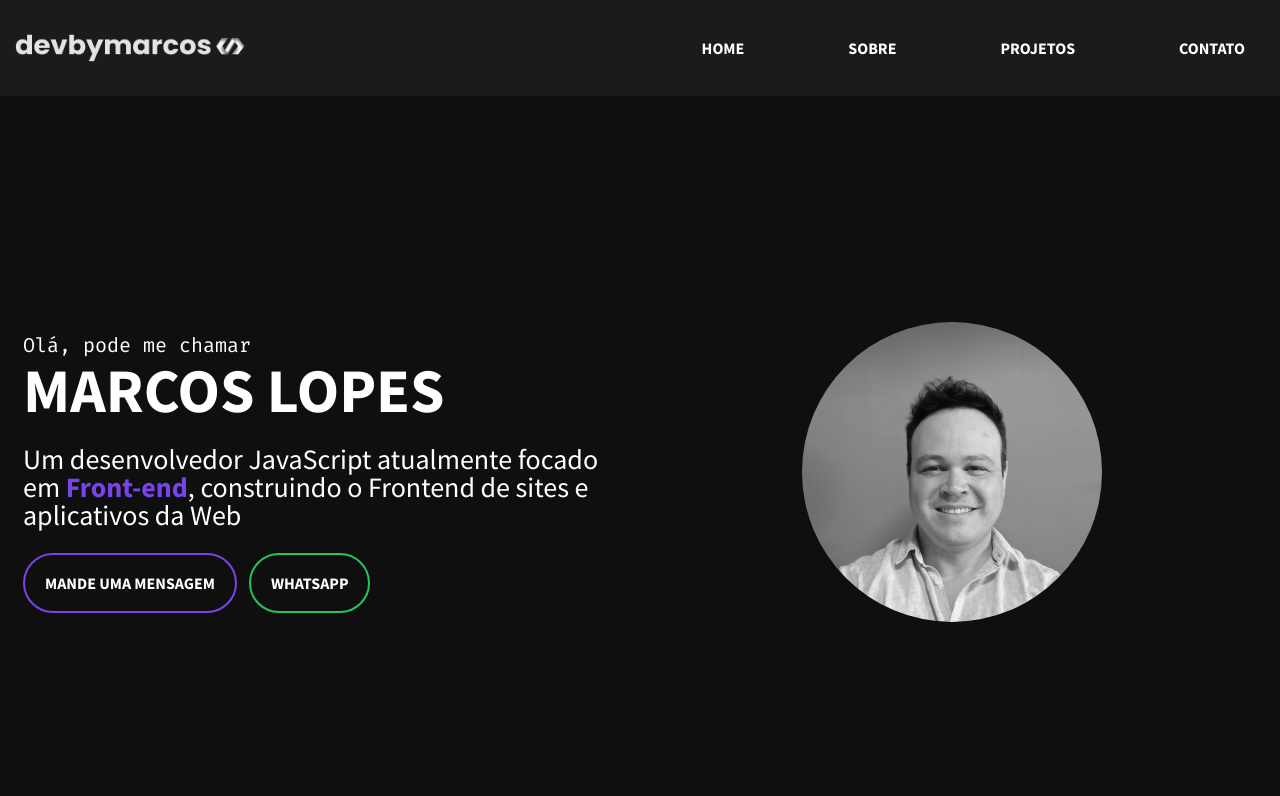
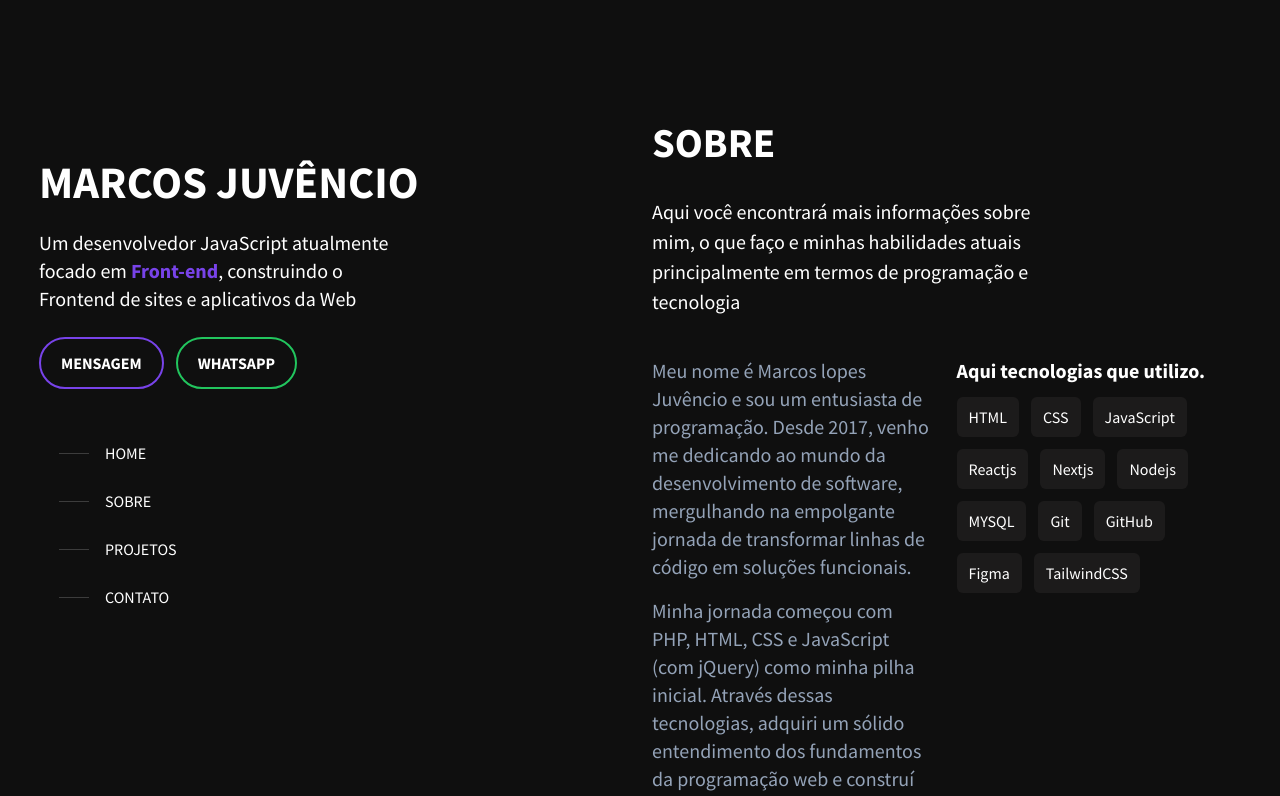
Before and after one commit to devbymarcos/marcoslopes.dev, a Next.js app: page / in a window 1280 px wide. Shown: the top 796 px of the page. Built offline with nearby package versions, Linux system fonts and the light colour scheme.

Commit message:
style: v2 - layout em duas colunas home fixa, conteúdo no lado direito.

```diff
--- a/app/home/Home.js
+++ b/app/home/Home.js
@@ -1,22 +1,20 @@
 import { source, fira_mono } from "@/app/fonts";
 import Link from "next/link";
 import Image from "next/image";
+import Nav from "@/components/menu/Nav";
 
 export default function Home() {
   return (
     <>
-      <section className=" container px-2 gap-3 pt-36 items-center   h-screen grid grid-cols-1 md:grid-cols-2 ">
+      <section className=" fixed w-[400px]  px-2 gap-3 pt-40  ">
         <div className="  ">
-          <p className={`text-white  text-xl ${fira_mono.className}`}>
-            Olá, pode me chamar
-          </p>
           <h1
-            className={`text-white text-5xl md:text-[62px] font-black uppercase  ${source.className}`}
+            className={`text-white text-5xl md:text-[45px] font-black uppercase  ${source.className}`}
           >
-            Marcos lopes
+            Marcos Juvêncio
           </h1>
           <p
-            className={`${source.className} text-white text-xl md:text-[28px]   my-6 leading-7`}
+            className={`${source.className} text-white text-xl md:text-[20px]   my-6 leading-7`}
           >
             Um desenvolvedor JavaScript atualmente focado em{" "}
             <span className="text-color-purple font-bold  ">Front-end</span>,
@@ -24,28 +22,21 @@ export default function Home() {
           </p>
           <div className="flex gap-3 items-center ">
             <Link
-              className="px-5 py-4 text-md border-2 transition-all inline-block border-color-purple rounded-full font-bold text-white hover:bg-color-purple uppercase"
+              className="px-5 py-3 text-md border-2 transition-all inline-block border-color-purple rounded-full font-bold text-white hover:bg-color-purple uppercase"
               href="/#contato"
             >
-              Mande uma mensagem
+              Mensagem
             </Link>
             <a
               target="_blank"
-              className="px-5 py-4 text-md border-2 transition-all inline-block border-green-500 rounded-full font-bold text-white hover:bg-green-500 uppercase"
+              className="px-5 py-3 text-md border-2 transition-all inline-block border-green-500 rounded-full font-bold text-white hover:bg-green-500 uppercase"
               href="https://api.whatsapp.com/send?phone=5541992169810&text=Tenho%20trabalho%20vamos%20conversar"
             >
               whatsapp
             </a>
           </div>
         </div>
-        <div className="relative w-[300px] overflow-hidden rounded-full hover:shadow-md h-[300px] justify-self-center">
-          <Image
-            className="hover:scale-105 transition-all filter grayscale hover:filter-none"
-            src="/images/marcos-v2.png"
-            alt="Marcos Lopes"
-            fill
-          />
-        </div>
+        <Nav />
       </section>
     </>
   );
--- a/app/layout.js
+++ b/app/layout.js
@@ -1,17 +1,13 @@
 import "./globals.css";
-import Header from "../components/header/header";
+
 import { source } from "@/app/fonts";
 import Footer from "@/components/footer/Footer";
 
 export default function RootLayout({ children }) {
   return (
     <html lang="pt-Br">
-      <body
-        className={`${source.className} h-screen bg-color-primary flex flex-col justify-between`}
-      >
-        <Header />
+      <body className={`${source.className} h-screen bg-color-primary`}>
         <div className="main">{children}</div>
-        <Footer />
       </body>
     </html>
   );
--- a/app/page.js
+++ b/app/page.js
@@ -1,3 +1,4 @@
+import Nav from "@/components/menu/Nav";
 import About from "./home/about/About";
 import { Contact } from "./home/contact/Contact";
 import Home from "./home/Home";
@@ -11,10 +12,18 @@ export const metadata = {
 export default function PageIndex() {
   return (
     <>
-      <Home />
-      <About />
-      <Projects />
-      <Contact />
+      <div className="container mx-auto px-4">
+        <div className="grid grid-cols-1  md:grid-cols-2">
+          <div className="col-one">
+            <Home />
+          </div>
+          <div className="col-two">
+            <About />
+            <Projects />
+            <Contact />
+          </div>
+        </div>
+      </div>
     </>
   );
 }
--- a/components/header/header.js
+++ /dev/null
@@ -1,50 +0,0 @@
-"use client";
-
-import Link from "next/link";
-import { menuData } from "../../app/menu-data";
-import { usePathname } from "next/navigation";
-import MenuMobile from "../menu-mobile/MenuMobile";
-import BtnMobile from "../btn-mobile/BtnMobile";
-import { useState } from "react";
-import Logo from "@/components/logo/Logo";
-
-export default function Header() {
-  const pathname = usePathname();
-
-  const [menuMobile, setMenuMobile] = useState(false);
-
-  function openMenuMobile() {
-    setMenuMobile(!menuMobile);
-  }
-
-  return (
-    <header className="h-24 bg-color-secondary z-40 px-3  fixed w-full items-center ">
-      <div className="container flex justify-between h-24">
-        <Link href="/#" className="flex justify-between gap-4 items-center ">
-          <div className="relative">
-            <Logo src="/images/logo-devbymarcos.png" w={230} h={29} />
-          </div>
-        </Link>
-        <BtnMobile onClick={openMenuMobile} open={menuMobile} />
-        <nav className="hidden md:block h-24">
-          <ul className="flex justify-center items-center h-24 gap-16">
-            {menuData.map((navItem) => {
-              return (
-                <li key={navItem.title}>
-                  <Link
-                    className="text-white hover:text-orange-500 font-bold py-4 px-5 "
-                    href={navItem.path}
-                    target={navItem.props ? navItem.props.target : ""}
-                  >
-                    {navItem.title}
-                  </Link>
-                </li>
-              );
-            })}
-          </ul>
-        </nav>
-        <MenuMobile active={menuMobile} onClick={openMenuMobile} />
-      </div>
-    </header>
-  );
-}
--- a/components/logo/Logo.js
+++ /dev/null
@@ -1,7 +0,0 @@
-import Image from "next/image";
-
-function Logo({ src, w, h }) {
-  return <Image src={src} width={w} height={h} alt="logo devbymarcos" />;
-}
-
-export default Logo;
--- /dev/null
+++ b/components/menu/Nav.js
@@ -0,0 +1,27 @@
+"use client";
+
+import Link from "next/link";
+import { menuData } from "../../app/menu-data";
+
+export default function Nav() {
+  return (
+    <nav className="mt-10">
+      <ul className="">
+        {menuData.map((navItem) => {
+          return (
+            <li className="" key={navItem.title}>
+              <Link
+                className=" text-white flex items-center gap-4 hover:text-orange-500 py-3 px-5 "
+                href={navItem.path}
+                target={navItem.props ? navItem.props.target : ""}
+              >
+                <span className="w-[30px] tras h-[1px] bg-color-border block"></span>
+                {navItem.title}
+              </Link>
+            </li>
+          );
+        })}
+      </ul>
+    </nav>
+  );
+}
```
